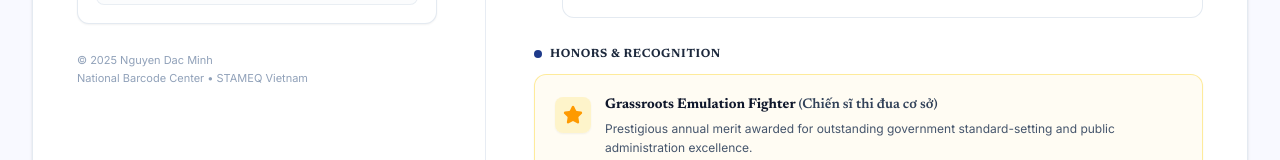
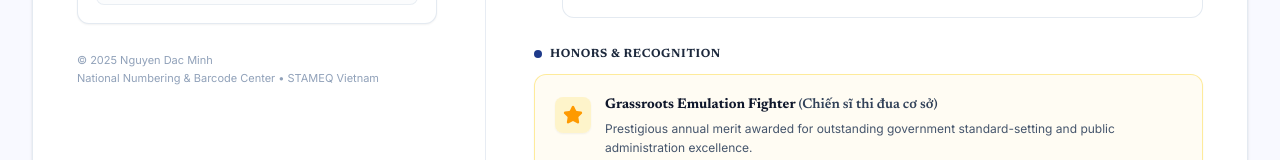
Before and after one commit to dacminhm/dacminhm, a React (Vite) app: page / in a window 1280 px wide. Shown: the part 1572-1732 px from the top of the page. Built offline with nearby package versions, Linux system fonts and the light colour scheme.

Commit message:
refactor: update organization name to National Numbering & Barcode Center

```diff
--- a/src/components/ContactModal.tsx
+++ b/src/components/ContactModal.tsx
@@ -36,7 +36,7 @@ VERSION:3.0
 FN:Nguyen Dac Minh
 N:Nguyen;Dac Minh;;;
 TITLE:Acting Head of Planning & Finance / Senior Researcher
-ORG:National Barcode Center (GS1 Vietnam);STAMEQ
+ORG:National Numbering & Barcode Center (GS1 Vietnam);STAMEQ
 TEL;TYPE=CELL:+84986998677
 EMAIL;TYPE=WORK:dacminhm@gmail.com
 ADR;TYPE=WORK:;;No. 8 Hoang Quoc Viet;Cau Giay;Hanoi;;Vietnam
--- a/src/components/LeftColumn.tsx
+++ b/src/components/LeftColumn.tsx
@@ -223,7 +223,7 @@ export const LeftColumn: React.FC<LeftColumnProps> = ({
         <p>© 2025 Nguyen Dac Minh</p>
         <p>
           {language === 'EN'
-            ? 'National Barcode Center • STAMEQ Vietnam'
+            ? 'National Numbering & Barcode Center • STAMEQ Vietnam'
             : 'Trung tâm Mã số Mã vạch Quốc gia • STAMEQ Việt Nam'}
         </p>
       </div>
--- a/src/components/PhotoZoomModal.tsx
+++ b/src/components/PhotoZoomModal.tsx
@@ -263,7 +263,7 @@ export const PhotoZoomModal: React.FC<PhotoZoomModalProps> = ({
                 : 'Trưởng phòng Kế hoạch Tài chính | Nghiên cứu viên chính về tiêu chuẩn hóa & GS1'}
             </p>
             <p className="text-[11px] text-slate-500 mt-1">
-              National Barcode Center (GS1 Vietnam) • STAMEQ
+              National Numbering & Barcode Center (GS1 Vietnam) • STAMEQ
             </p>
           </div>
 
--- a/src/components/RightColumn.tsx
+++ b/src/components/RightColumn.tsx
@@ -76,7 +76,7 @@ export const RightColumn: React.FC<RightColumnProps> = ({ data, language }) => {
                 <strong className="font-semibold text-slate-900">
                   Senior Researcher and Planning & Finance Department Lead
                 </strong>{' '}
-                at the National Barcode Center (GS1 Vietnam – STAMEQ). Over 16 years of dedicated experience
+                at the National Numbering & Barcode Center (GS1 Vietnam – STAMEQ). Over 16 years of dedicated experience
                 driving national technical standards, IT standardization, and traceability solutions. Expert in
                 bridging regulatory governance with advanced technologies, including GS1 Digital Link, digital
                 product passports, and secure data architecture.
--- a/src/data/dossierData.ts
+++ b/src/data/dossierData.ts
@@ -31,7 +31,7 @@ export const dossierData: DossierData = {
     vi: 'HỒ SƠ LÃNH ĐẠO ĐIỀU HÀNH',
   },
   summary: {
-    en: 'Senior Researcher and Planning & Finance Department Lead at the National Barcode Center (GS1 Vietnam - STAMEQ). Over 16 years of dedicated experience driving national technical standards, IT standardization, and traceability solutions. Expert in bridging regulatory governance with advanced technologies, including GS1 Digital Link, digital product passports, and secure data architecture.',
+    en: 'Senior Researcher and Planning & Finance Department Lead at the National Numbering & Barcode Center (GS1 Vietnam - STAMEQ). Over 16 years of dedicated experience driving national technical standards, IT standardization, and traceability solutions. Expert in bridging regulatory governance with advanced technologies, including GS1 Digital Link, digital product passports, and secure data architecture.',
     vi: 'Nghiên cứu viên chính kiêm Trưởng phòng Kế hoạch Tài chính tại Trung tâm Mã số Mã vạch Quốc gia (GS1 Việt Nam – STAMEQ). Hơn 16 năm cống hiến và đóng góp chuyên sâu trong xây dựng tiêu chuẩn kỹ thuật quốc gia, chuẩn hóa CNTT và các giải pháp truy xuất nguồn gốc. Chuyên gia kết nối quản trị chính sách với công nghệ tiên tiến: GS1 Digital Link, hộ chiếu sản phẩm số (DPP) và kiến trúc dữ liệu an toàn.',
   },
   contact: {
@@ -44,7 +44,7 @@ export const dossierData: DossierData = {
     strategicFocusVi: 'Tiêu chuẩn Dữ liệu, GS1 & Truy xuất Nguồn gốc',
     officeAddress: 'No. 8 Hoang Quoc Viet Street, Cau Giay District, Hanoi, Vietnam',
     officeAddressVi: 'Số 8 Hoàng Quốc Việt, Quận Cầu Giấy, Hà Nội, Việt Nam',
-    organizationFull: 'National Barcode Center (NBC), Directorate for Standards, Metrology and Quality of Vietnam (STAMEQ)',
+    organizationFull: 'National Numbering & Barcode Center (NBC), Directorate for Standards, Metrology and Quality of Vietnam (STAMEQ)',
     organizationFullVi: 'Trung tâm Mã số Mã vạch Quốc gia (NBC), Tổng cục Tiêu chuẩn Đo lường Chất lượng / Ủy ban TCĐLCL Quốc gia (STAMEQ)',
   },
   education: [
```
